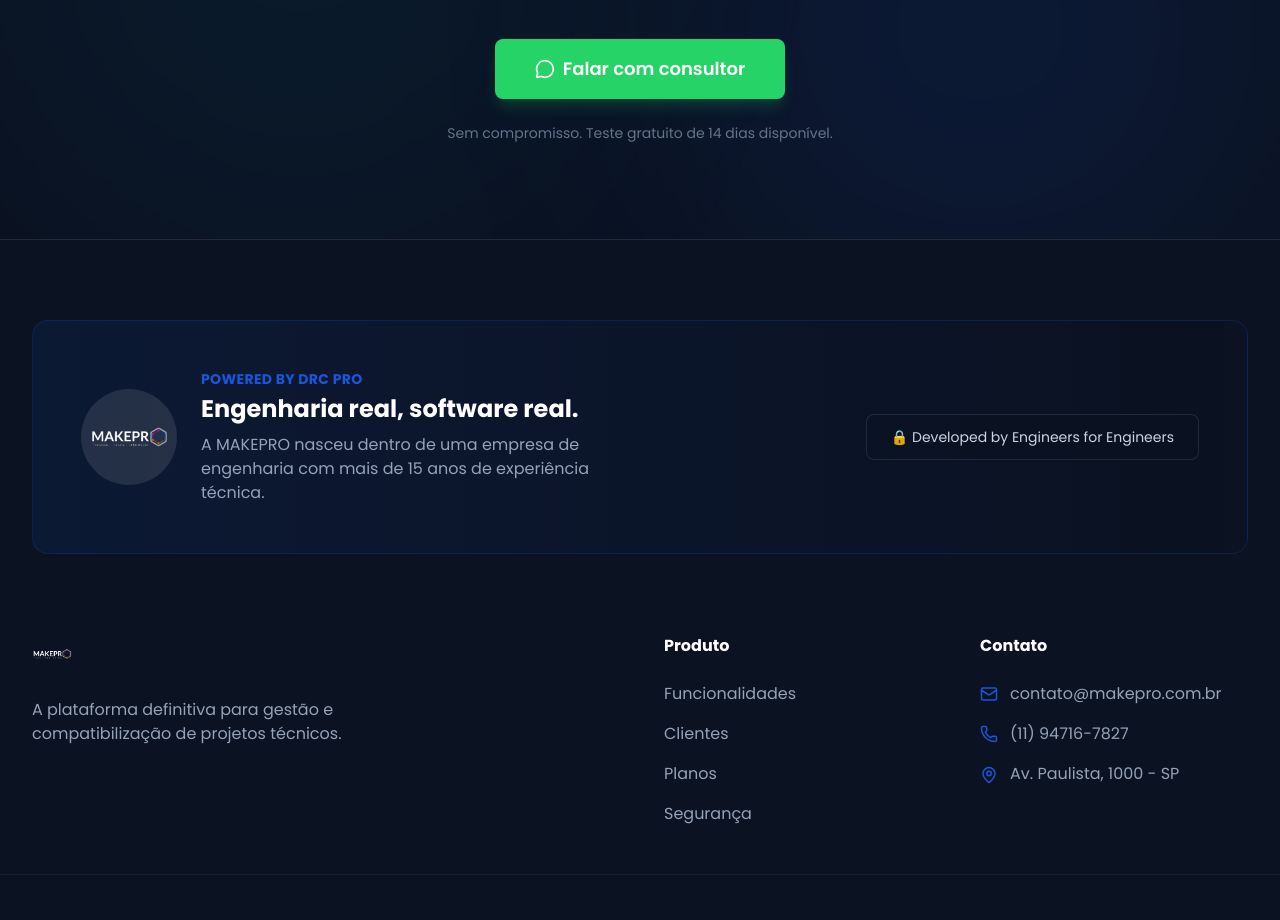
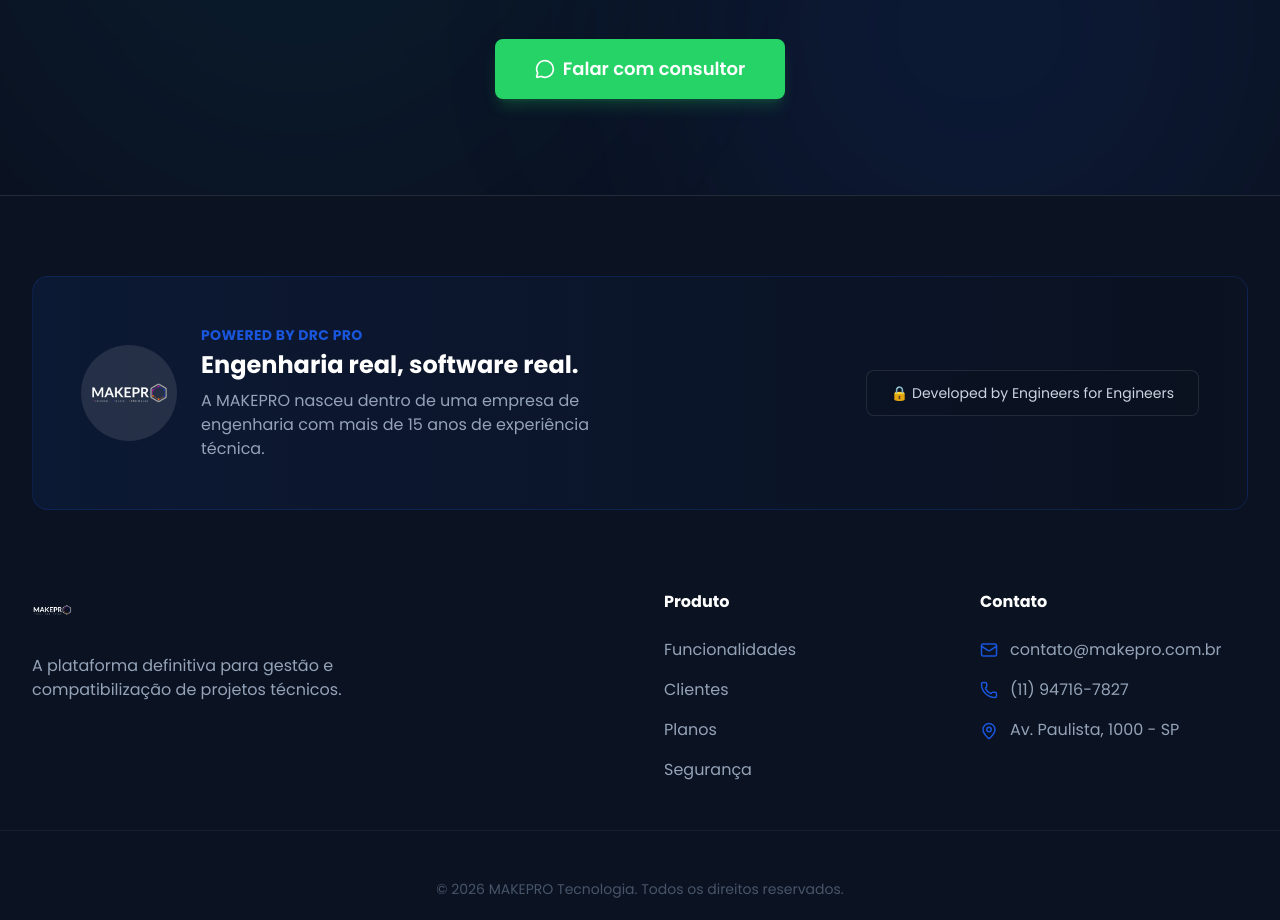
Before and after one commit to VoaNegocio/makedrive-lp, a React (Vite) app: page / in a window 1280 px wide. Shown: the part 3007-3927 px from the top of the page. Built offline with nearby package versions, Linux system fonts and the light colour scheme.

Commit message:
remoção de paragrafo no CTA Final

```diff
--- a/src/components/CTAFinal.jsx
+++ b/src/components/CTAFinal.jsx
@@ -25,9 +25,7 @@
                     />
                 </div>
 
-                <p className="mt-6 text-sm text-slate-500">
-                    Sem compromisso. Teste gratuito de 14 dias disponível.
-                </p>
+
             </div>
         </section>
     );
```
